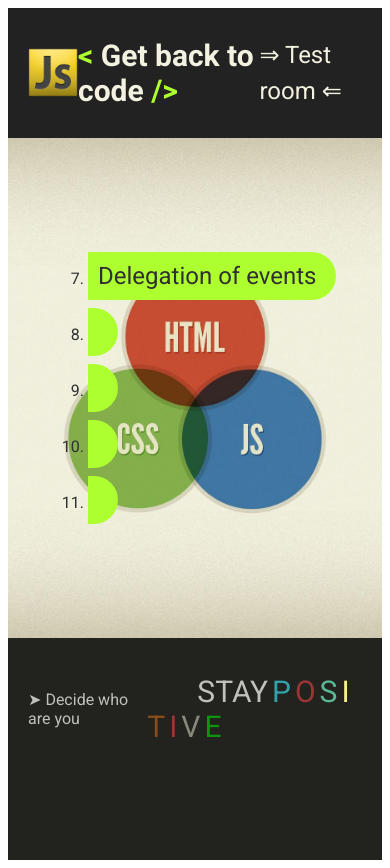
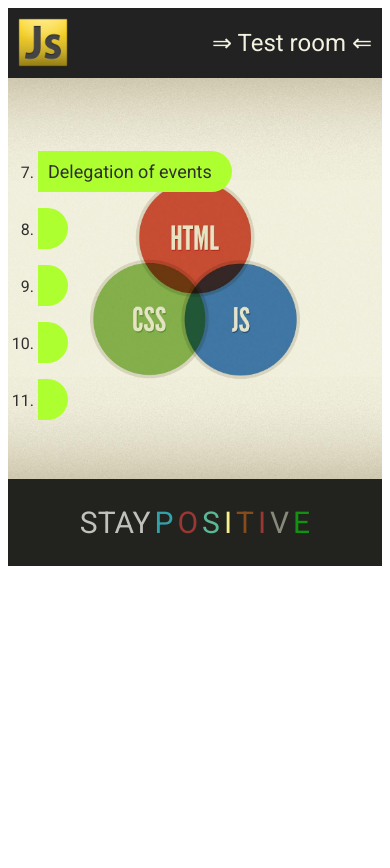
Before and after one commit to OlegatorIT/Test-room-module-js, a plain HTML site: page index.html in a window 390 px wide. After the commit the page ends 844 px from the top, so only its background shows below. Drawn offline with Linux system fonts and the light colour scheme; a web font is replaced by a local one.

Commit message:
change add code from mobile version

```diff
--- a/js/modul-7.js
+++ b/js/modul-7.js
@@ -87,10 +87,18 @@
 // }
 
 // !=========================================================
-// const output = document.querySelector(".output");
-// let scrollEventCounter = 0;
+const output = document.querySelector(".output");
+let scrollEventCounter = 0;
 
 // document.addEventListener("scroll", (event) => {
 //   scrollEventCounter += 1;
 //   output.textContent = scrollEventCounter;
 // });
+
+// document.addEventListener(
+//   "scroll",
+//   _.debounce(() => {
+//     console.log((output.textContent = scrollEventCounter));
+//     scrollEventCounter += 1;
+//   }, 2000)
+// );
--- a/modul-7.html
+++ b/modul-7.html
@@ -53,6 +53,7 @@
     </div>
 
 
+
     <!-- ============================================================ -->
     <!-- <footer class="footer"> -->
     <!-- <p class="footer-text"> &#10148; Decide who are you</p> -->
@@ -69,7 +70,7 @@
     </footer> -->
 
 
-
+    <script src="https://cdn.jsdelivr.net/npm/lodash@4.17.21/lodash.min.js"></script>
     <script src="./js/modul-7.js" type="module"></script>
 </body>
 
--- a/style.css
+++ b/style.css
@@ -20,7 +20,7 @@ img {
 /* header  ========================================= */
 .header {
     background-color: #222222;
-    padding: 5px 20px;
+    padding: 10px;
 }
 
 .nav {
@@ -35,8 +35,15 @@ img {
 }
 
 .header-text {
+    display: none;
     color: #f3f2e0;
-    font-size: 30px;
+    font-size: 24px;
+
+
+    @media screen and (min-width: 768px) {
+        display: block;
+    }
+
 
 }
 
@@ -140,12 +147,24 @@ img {
     background-position: center;
     background-repeat: no-repeat;
     background-size: cover;
-    padding: 100px 20px;
+    padding: 50px 10px;
+}
+
+.moduls-list {
+    padding-left: 20px;
+
+    @media screen and (min-width: 768px) {
+        padding: 30px;
+    }
 }
 
 .moduls-item {
-    margin: 20px;
-    max-width: 250px;
+    margin-top: 30px;
+    max-width: 200px;
+
+    @media screen and (min-width: 768px) {
+        max-width: 250px;
+    }
 }
 
 .moduls-link {
@@ -154,8 +173,12 @@ img {
     padding: 10px 20px 10px 10px;
     background-color: greenyellow;
     border-radius: 0px 50px 50px 0px;
-    font-size: 24px;
+    font-size: 18px;
     line-height: 1.5;
+
+    @media screen and (min-width: 768px) {
+        font-size: 24px;
+    }
 }
 
 
@@ -254,20 +277,37 @@ img {
 
 footer {
     background-color: #22231e;
-    padding: 20px 20px 100px 20px;
+    padding: 10px;
     display: flex;
     align-items: center;
+    justify-content: center;
 
+
+    @media screen and (min-width: 768px) {
+        justify-content: flex-start;
+        padding: 20px 20px 100px 20px;
+    }
 }
 
 .footer-text {
+    display: none;
     color: #c0c1bb;
+
+    @media screen and (min-width: 768px) {
+        display: block;
+
+    }
+
 }
 
 .footer-text-accent {
     font-size: 30px;
     color: #c0c1bb;
-    margin-left: 50px;
+
+
+    @media screen and (min-width: 768px) {
+        margin-left: 50px;
+    }
 }
 
 .footer-accent-blue {
```
